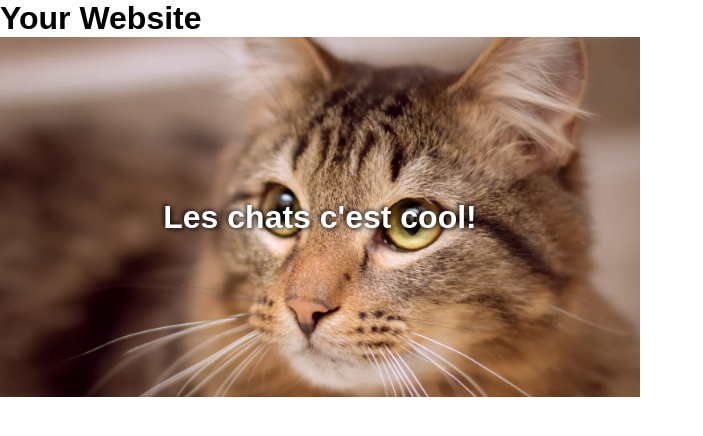
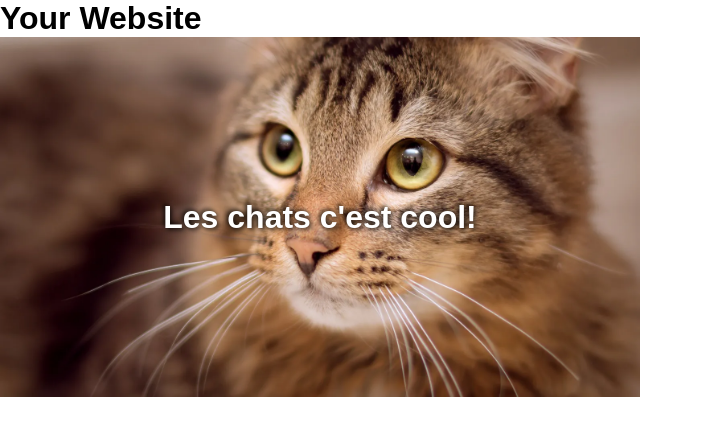
Before and after one commit to Ayuka-artwork/your-website, a plain HTML site: page index.html in a window 1280 px wide. Shown: the whole page, without its empty margins (0-703 px from the left). Drawn offline with Linux system fonts and the light colour scheme.

Commit message:
Set carousel image position to bottom
Added 'object-position: bottom' to .carousel img to ensure images are aligned to the bottom within the carousel.

```diff
--- a/styles.css
+++ b/styles.css
@@ -40,4 +40,5 @@ html {
 .carousel img {
 	width: 100%; height: 100%;
 	object-fit: cover;
+	object-position: bottom
 }
```
